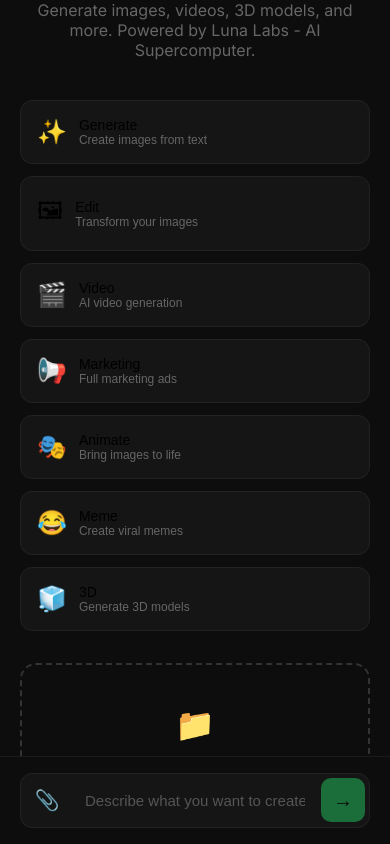
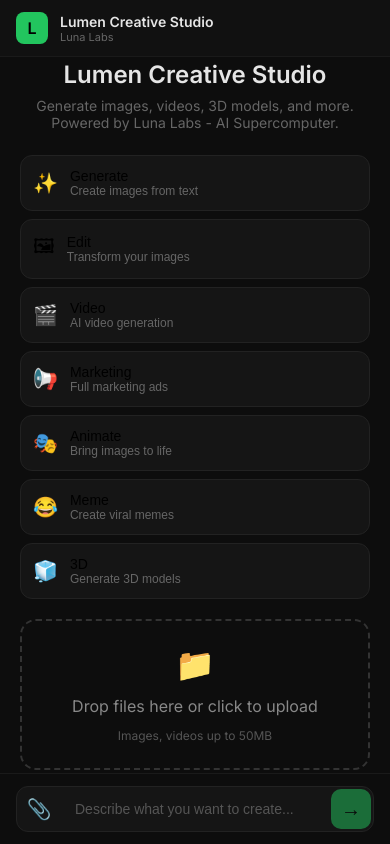
Before and after one commit to BitCodeHub/lumen-studio, a Next.js app: page / in a window 390 px wide. Built offline with nearby package versions, Linux system fonts and the light colour scheme.

Commit message:
Fix mobile layout - add mobile header, fix responsive CSS

```diff
--- a/pages/index.js
+++ b/pages/index.js
@@ -306,6 +306,17 @@
         </div>
       )}
 
+      {/* Mobile Header */}
+      <header className="mobile-header">
+        <div className="logo">
+          <span className="logo-icon">L</span>
+          <div>
+            <span className="logo-title">Lumen Creative Studio</span>
+            <span className="logo-subtitle">Luna Labs</span>
+          </div>
+        </div>
+      </header>
+
       {/* Sidebar */}
       <aside className="sidebar">
         <header className="sidebar-header">
@@ -531,7 +542,27 @@
         .send-btn:disabled { opacity: 0.5; cursor: not-allowed; }
 
         @media (max-width: 900px) { .capabilities-grid { grid-template-columns: repeat(2, 1fr); } }
-        @media (max-width: 768px) { .sidebar { display: none; } .welcome { padding: 20px; } .capabilities-grid { grid-template-columns: 1fr; } .chat-area, .input-area { padding: 16px 20px; } }
+
+        .mobile-header { display: none; }
+
+        @media (max-width: 768px) {
+          .sidebar { display: none; }
+          .mobile-header { display: flex; align-items: center; padding: 12px 16px; background: #111; border-bottom: 1px solid #1a1a1a; position: sticky; top: 0; z-index: 50; }
+          .app { flex-direction: column; }
+          .main { flex: 1; display: flex; flex-direction: column; overflow: hidden; }
+          .welcome { padding: 20px; overflow-y: auto; }
+          .welcome-content h1 { font-size: 24px; margin-bottom: 8px; }
+          .welcome-subtitle { font-size: 14px; margin-bottom: 24px; }
+          .capabilities-grid { grid-template-columns: 1fr; gap: 8px; margin-bottom: 20px; }
+          .capability-card { padding: 12px; }
+          .cap-icon { font-size: 20px; }
+          .upload-zone { margin-top: 20px; padding: 24px; }
+          .chat-area { padding: 16px; flex: 1; overflow-y: auto; }
+          .input-area { padding: 12px 16px; position: sticky; bottom: 0; background: #0d0d0d; }
+          .input-box { padding: 2px; }
+          .upload-btn, .send-btn { width: 40px; height: 40px; }
+          .input-box input { padding: 10px 8px; font-size: 14px; }
+        }
       `}</style>
     </div>
   );
```
